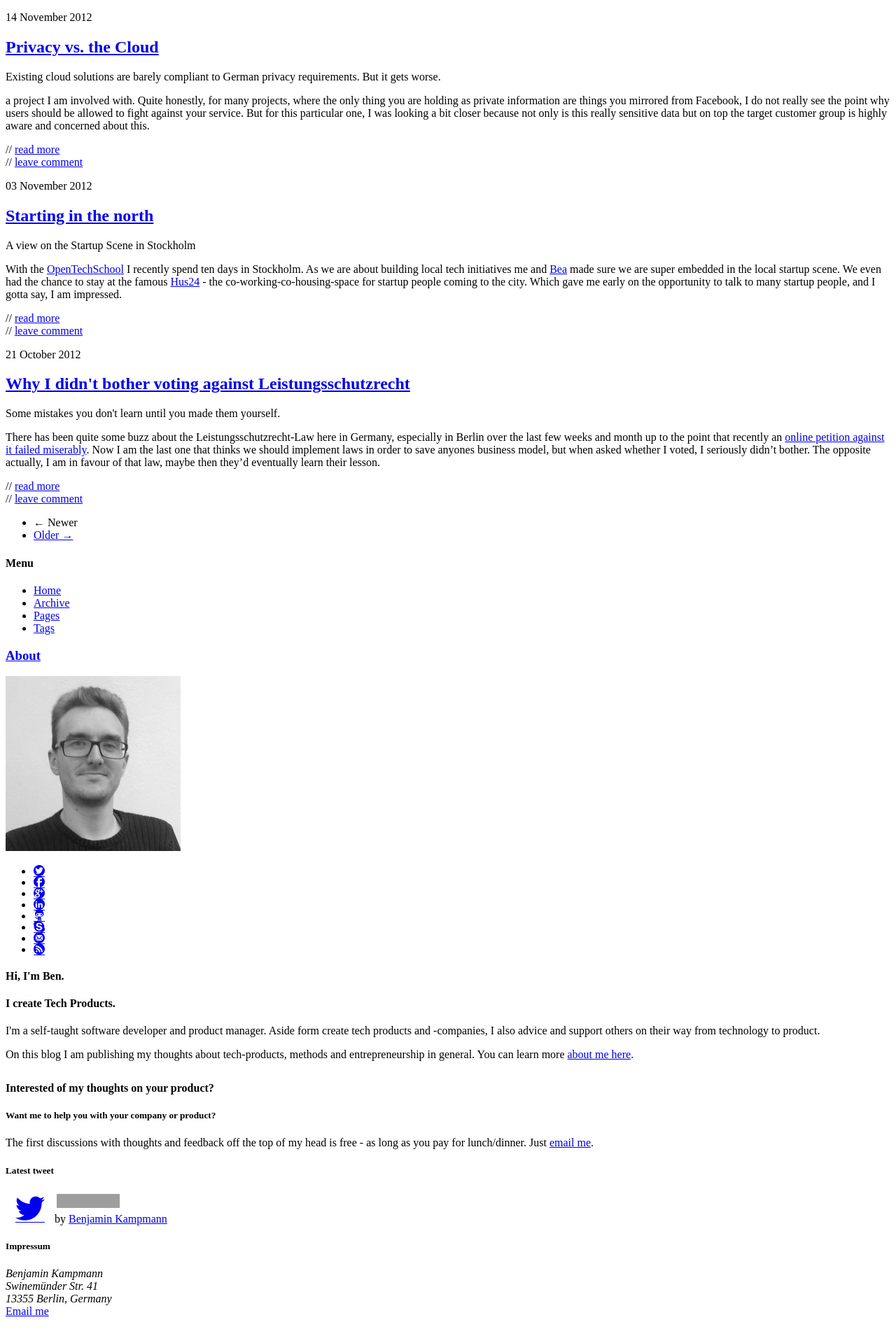
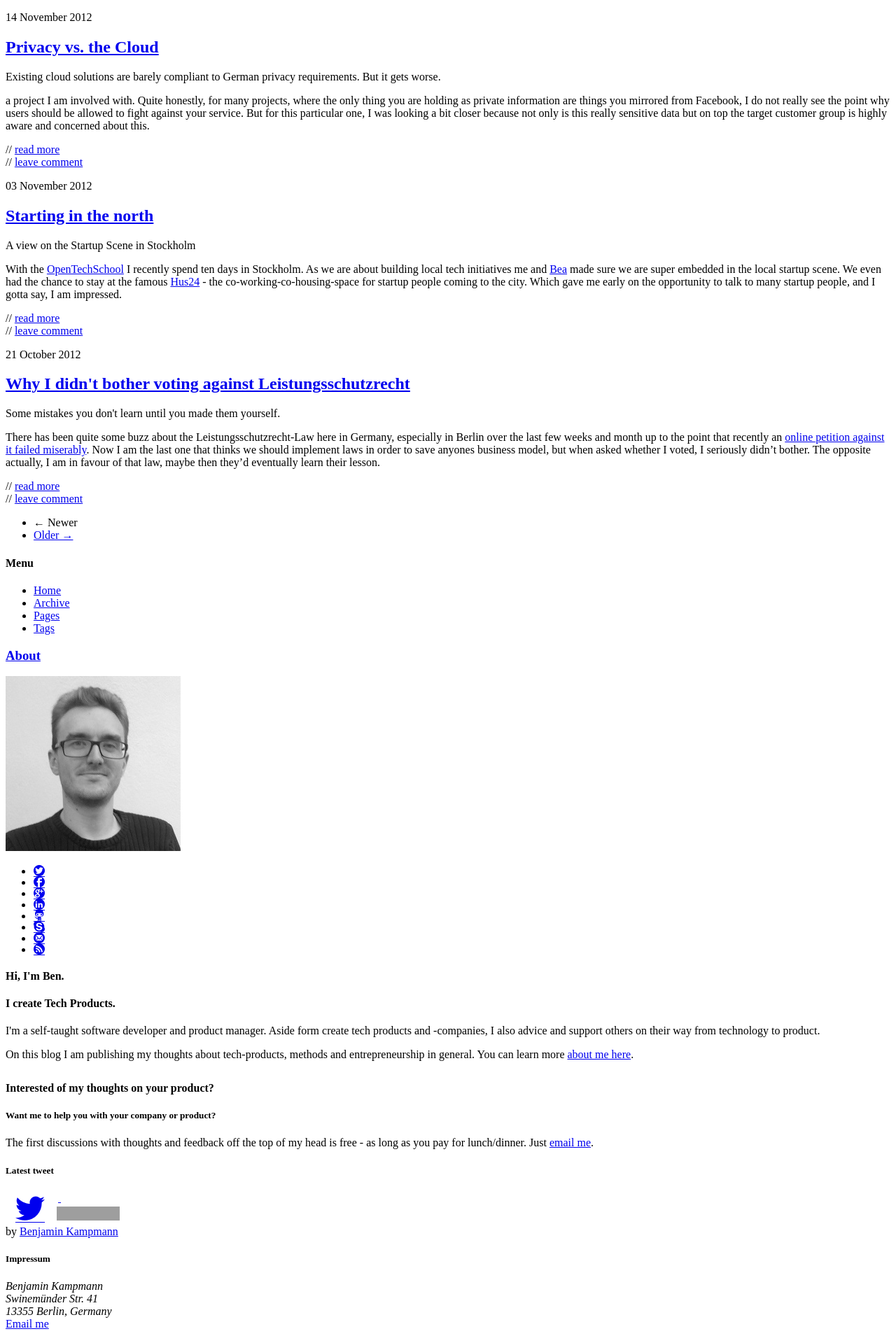
Before and after one commit to gnunicorn/blog, a Jekyll site: the page built from index.html, in a window 1280 px wide. Shown: the part 1928-3837 px from the top of the page at 70% size. Built offline with Jekyll 4.4.1, drawn with Linux system fonts in a browser that asks for light colours; nearby versions of some CDN libraries; the list of posts is cut into pages by our own code; grey boxes are pictures that could not be loaded.

Commit message:
finish up tweet support by adding the timestamp and fix the formatting

```diff
--- a/_layouts/default.html
+++ b/_layouts/default.html
@@ -92,10 +92,12 @@
         <div class="row">
           <div class="span5">
             <h5>Latest tweet</h5>
-            <div class="glyphs" style="margin: 3px 10px; width: 50px; text-align: center; float: left">
+            <div class="glyphs" style="margin: 3px 0; width: 70px; text-align: center; float: left">
               <a href="http://twitter.com/amasoean"><span style="font-size: 42px;">&#x24;</span></a>
             </div>
-            <div id="latest-tweet">
+            <div id="latest-tweet" style="margin-left: 75px">
+              <p class="text"></p>
+              <a href="#" class="link"><span class="timestamp">&nbsp;</span></a>
             </div>
           </div>
           <div class="span3 imprint">
--- a/assets/themes/twitter/css/style.css
+++ b/assets/themes/twitter/css/style.css
@@ -34,7 +34,7 @@
 	text-shadow: #111 0 0 5px;
 }
 
-footer #latest-tweet {
+footer #latest-tweet .text {
 	font-size: 1.2em;
 }
 
```
Also changed, not shown: other parts of _layouts/default.html (+5 -1 lines).
